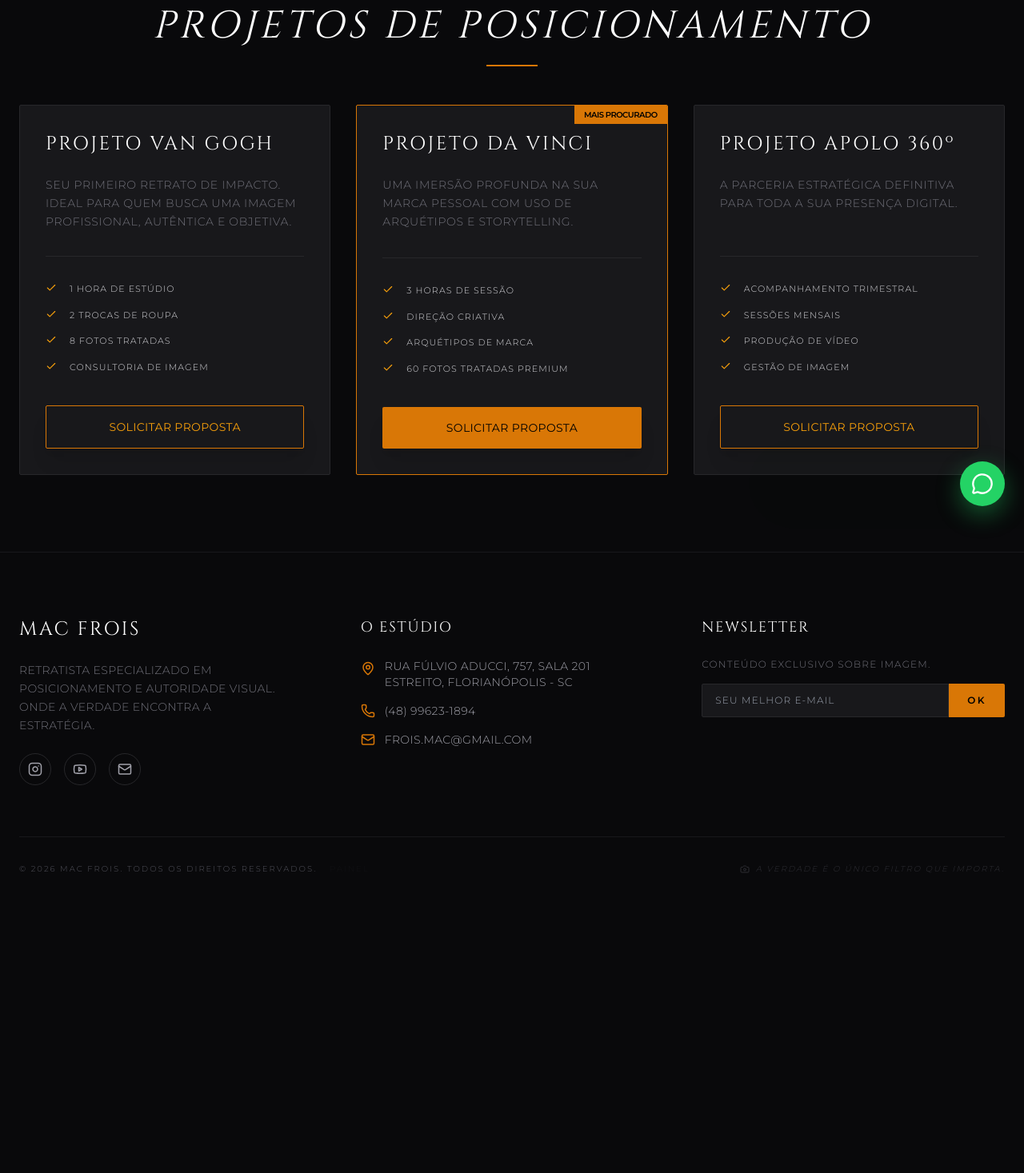
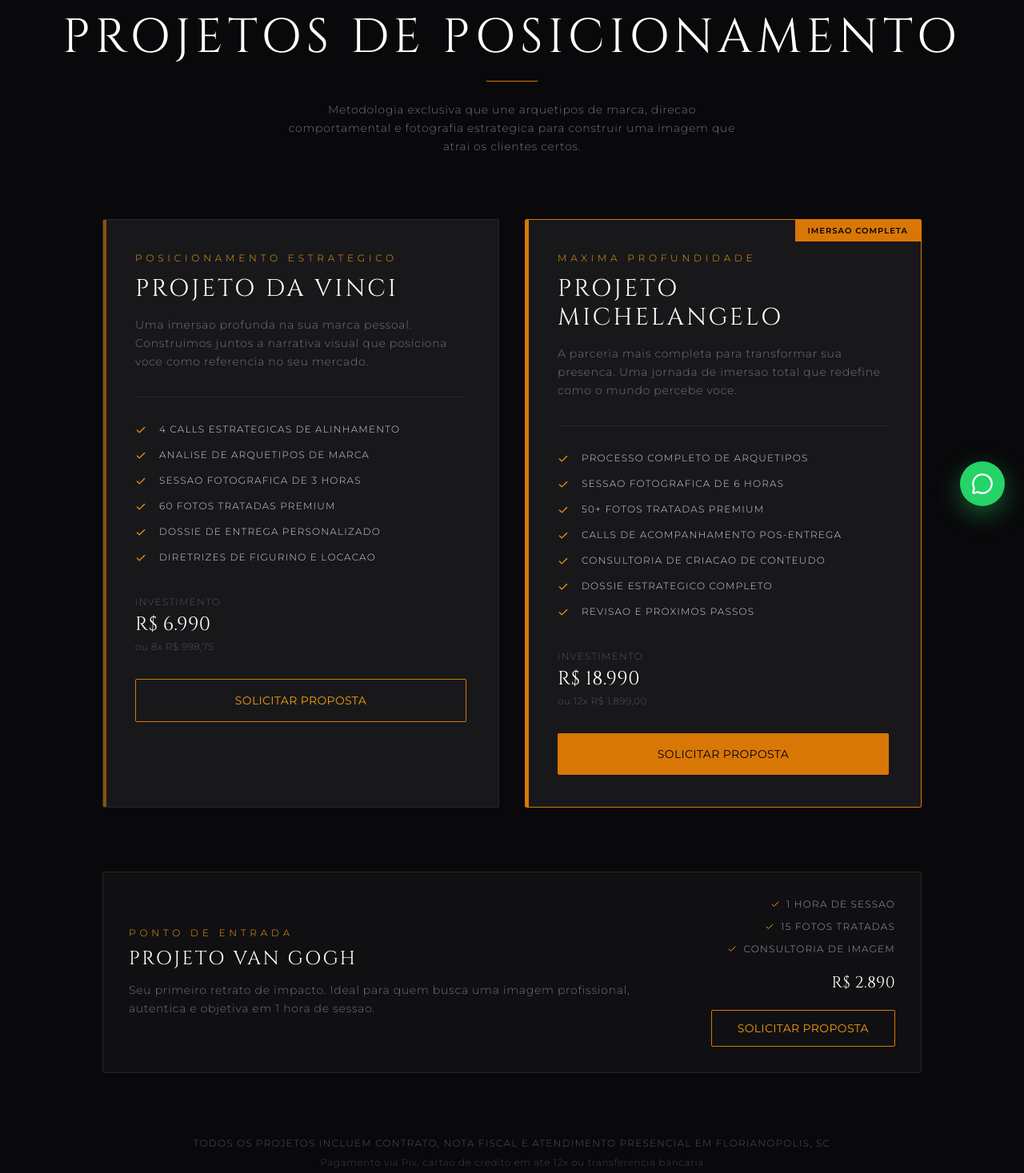
Before and after one commit to frois1982/MEU-SITE-MAC-FROIS-RETRATOS, a React (Vite) app: page /servicos in a window 1280 px wide. Shown: the part 143-1610 px from the top of the page at 80% size. Before the commit the page ends 1277 px from the top, so only its background shows below. Built offline with nearby package versions, Linux system fonts and the light colour scheme.

Commit message:
Servicos: redesign com Da Vinci e Michelangelo em destaque
Refactor ServicesAndProducts component by removing unused imports, updating document title and meta description, and modifying the structure of service and product listings.

```diff
--- a/pages/ServicesAndProducts.tsx
+++ b/pages/ServicesAndProducts.tsx
@@ -1,283 +1,176 @@
-
-import React, { useState, useEffect } from 'react';
-import { Link } from 'react-router-dom';
-import { SectionTitle, Button, Card, Skeleton } from '../components/UI';
-import { DRIVE_SCRIPT_URL } from '../config';
-import { Check, Target, Video, Zap, Smartphone, FileText, ClipboardCheck, Sparkles, Cpu, Clock } from 'lucide-react';
-import { Service, Product } from '../types';
+import React, { useEffect } from 'react';
+import { SectionTitle, Button } from '../components/UI';
+import { Check, Clock, Star } from 'lucide-react';
 
 export const Services: React.FC = () => {
   useEffect(() => {
-    document.title = 'Serviços e Projetos | Mac Frois — Retratos e Posicionamento de Imagem';
+    document.title = 'Projetos | Mac Frois — Retratos Corporativos e Posicionamento de Imagem';
     const meta = document.querySelector('meta[name="description"]');
-    if (meta) meta.setAttribute('content', 'Conheça os projetos Van Gogh, Da Vinci e Michelangelo — metodologia exclusiva de retratos corporativos e posicionamento de imagem em Florianópolis, SC. Preços e detalhes.');
+    if (meta) meta.setAttribute('content', 'Projetos Da Vinci e Michelangelo — metodologia exclusiva de retratos corporativos e posicionamento de imagem em Florianopolis, SC.');
     const canonical = document.querySelector('link[rel="canonical"]');
     if (canonical) canonical.setAttribute('href', 'https://www.macfrois.com.br/servicos');
   }, []);
 
   const getWhatsappLink = (projectName: string) => {
     const baseUrl = "https://wa.me/5548996231894";
-    const message = encodeURIComponent(`Olá Mac, estive no seu site e gostaria de solicitar uma proposta para o ${projectName}. Como podemos prosseguir?`);
+    const message = encodeURIComponent(`Ola Mac, estive no seu site e gostaria de solicitar uma proposta para o ${projectName}. Como podemos prosseguir?`);
     return `${baseUrl}?text=${message}`;
   };
-
-  const services: Service[] = [
-    {
-      id: 's1',
-      title: 'Projeto Van Gogh',
-      description: 'Seu primeiro retrato de impacto. Ideal para quem busca uma imagem profissional, autêntica e objetiva.',
-      features: ['1 hora de estúdio', '2 trocas de roupa', '8 fotos tratadas', 'Consultoria de imagem']
-    },
-    {
-      id: 's2',
-      title: 'Projeto Da Vinci',
-      description: 'Uma imersão profunda na sua marca pessoal com uso de arquétipos e storytelling.',
-      features: ['3 horas de sessão', 'Direção Criativa', 'Arquétipos de Marca', '60 fotos tratadas premium']
-    },
-    {
-      id: 's3',
-      title: 'Projeto Apolo 360º',
-      description: 'A parceria estratégica definitiva para toda a sua presença digital.',
-      features: ['Acompanhamento Trimestral', 'Sessões Mensais', 'Produção de Vídeo', 'Gestão de Imagem']
-    }
-  ];
 
   return (
     <div className="pt-32 pb-24 bg-zinc-950 min-h-screen">
       <div className="container mx-auto px-6 text-zinc-200">
-        <SectionTitle title="Projetos de Posicionamento" subtitle="Imagem com Autoridade" />
-        <div className="grid lg:grid-cols-3 gap-8">
-          {services.map((service, idx) => (
-            <div key={service.id} className={`bg-zinc-900 border ${idx === 1 ? 'border-gold-600' : 'border-zinc-800'} p-8 flex flex-col rounded-sm hover:border-gold-500 transition-all group relative overflow-hidden`}>
-              {idx === 1 && (
-                <div className="absolute top-0 right-0 bg-gold-600 text-black text-[10px] font-bold px-3 py-1 tracking-tighter">
-                  MAIS PROCURADO
+
+        {/* Header */}
+        <div className="text-center mb-20">
+          <p className="text-gold-500 text-xs tracking-[0.4em] uppercase mb-4">Imagem com Autoridade</p>
+          <h1 className="text-4xl md:text-6xl font-serif text-white mb-6">Projetos de Posicionamento</h1>
+          <div className="w-16 h-px bg-gold-600 mx-auto mb-6" />
+          <p className="text-zinc-500 text-sm max-w-xl mx-auto tracking-wider leading-relaxed">
+            Metodologia exclusiva que une arquetipos de marca, direcao comportamental e fotografia estrategica para construir uma imagem que atrai os clientes certos.
+          </p>
         </div>
-              )}
-              <h3 className="text-2xl font-serif text-white mb-6">{service.title}</h3>
-              <p className="text-zinc-500 mb-8 text-sm flex-grow uppercase tracking-wider leading-relaxed">{service.description}</p>
+
+        {/* Dois projetos principais */}
+        <div className="grid lg:grid-cols-2 gap-8 max-w-5xl mx-auto mb-20">
+
+          {/* Projeto Da Vinci */}
+          <div className="bg-zinc-900 border border-zinc-800 p-10 flex flex-col rounded-sm hover:border-gold-600/50 transition-all duration-500 group relative overflow-hidden">
+            <div className="absolute top-0 left-0 w-1 h-full bg-gold-600 opacity-60" />
+            <p className="text-gold-500 text-xs tracking-[0.4em] uppercase mb-3">Posicionamento Estrategico</p>
+            <h2 className="text-3xl font-serif text-white mb-4">Projeto Da Vinci</h2>
+            <p className="text-zinc-500 text-sm tracking-wider leading-relaxed mb-8">
+              Uma imersao profunda na sua marca pessoal. Construimos juntos a narrativa visual que posiciona voce como referencia no seu mercado.
+            </p>
             <ul className="space-y-4 mb-10 border-t border-zinc-800 pt-8">
-                {service.features.map((f, i) => (
-                  <li key={i} className="flex items-start text-zinc-300 text-[11px] tracking-widest uppercase">
-                    <Check size={14} className="text-gold-500 mr-4 shrink-0" />
+              {[
+                '4 calls estrategicas de alinhamento',
+                'Analise de arquetipos de marca',
+                'Sessao fotografica de 3 horas',
+                '60 fotos tratadas premium',
+                'Dossie de entrega personalizado',
+                'Diretrizes de figurino e locacao'
+              ].map((f, i) => (
+                <li key={i} className="flex items-start text-zinc-300 text-xs tracking-widest uppercase">
+                  <Check size={14} className="text-gold-500 mr-4 shrink-0 mt-0.5" />
                   {f}
                 </li>
               ))}
             </ul>
-              <a
-                href={getWhatsappLink(service.title)}
-                target="_blank"
-                rel="noopener noreferrer"
-                className="block w-full"
-              >
-                <Button variant={idx === 1 ? 'primary' : 'outline'} className="w-full py-4 shadow-xl">
+            <div className="mb-8">
+              <p className="text-zinc-600 text-xs tracking-widest uppercase mb-1">Investimento</p>
+              <p className="text-white text-2xl font-serif">R$ 6.990</p>
+              <p className="text-zinc-600 text-xs mt-1">ou 8x R$ 998,75</p>
+            </div>
+            <a href={getWhatsappLink('Projeto Da Vinci')} target="_blank" rel="noopener noreferrer" className="block w-full">
+              <Button variant="outline" className="w-full py-4">
                 Solicitar Proposta
               </Button>
             </a>
           </div>
+
+          {/* Projeto Michelangelo */}
+          <div className="bg-zinc-900 border border-gold-600 p-10 flex flex-col rounded-sm hover:border-gold-400 transition-all duration-500 group relative overflow-hidden">
+            <div className="absolute top-0 right-0 bg-gold-600 text-black text-[10px] font-bold px-4 py-1.5 tracking-widest">
+              IMERSAO COMPLETA
+            </div>
+            <div className="absolute top-0 left-0 w-1 h-full bg-gold-600" />
+            <p className="text-gold-500 text-xs tracking-[0.4em] uppercase mb-3">Maxima Profundidade</p>
+            <h2 className="text-3xl font-serif text-white mb-4">Projeto Michelangelo</h2>
+            <p className="text-zinc-500 text-sm tracking-wider leading-relaxed mb-8">
+              A parceria mais completa para transformar sua presenca. Uma jornada de imersao total que redefine como o mundo percebe voce.
+            </p>
+            <ul className="space-y-4 mb-10 border-t border-zinc-800 pt-8">
+              {[
+                'Processo completo de arquetipos',
+                'Sessao fotografica de 6 horas',
+                '50+ fotos tratadas premium',
+                'Calls de acompanhamento pos-entrega',
+                'Consultoria de criacao de conteudo',
+                'Dossie estrategico completo',
+                'Revisao e proximos passos'
+              ].map((f, i) => (
+                <li key={i} className="flex items-start text-zinc-300 text-xs tracking-widest uppercase">
+                  <Check size={14} className="text-gold-500 mr-4 shrink-0 mt-0.5" />
+                  {f}
+                </li>
               ))}
+            </ul>
+            <div className="mb-8">
+              <p className="text-zinc-600 text-xs tracking-widest uppercase mb-1">Investimento</p>
+              <p className="text-white text-2xl font-serif">R$ 18.990</p>
+              <p className="text-zinc-600 text-xs mt-1">ou 12x R$ 1.899,00</p>
             </div>
+            <a href={getWhatsappLink('Projeto Michelangelo')} target="_blank" rel="noopener noreferrer" className="block w-full">
+              <Button variant="primary" className="w-full py-4">
+                Solicitar Proposta
+              </Button>
+            </a>
+          </div>
+        </div>
+
+        {/* Card menor Van Gogh */}
+        <div className="max-w-5xl mx-auto">
+          <div className="bg-zinc-900/50 border border-zinc-800 p-8 rounded-sm flex flex-col md:flex-row items-center gap-8 hover:border-zinc-700 transition-all duration-300">
+            <div className="flex-1">
+              <p className="text-gold-500 text-xs tracking-[0.4em] uppercase mb-2">Ponto de Entrada</p>
+              <h3 className="text-2xl font-serif text-white mb-3">Projeto Van Gogh</h3>
+              <p className="text-zinc-500 text-sm tracking-wider leading-relaxed">
+                Seu primeiro retrato de impacto. Ideal para quem busca uma imagem profissional, autentica e objetiva em 1 hora de sessao.
+              </p>
+            </div>
+            <div className="flex flex-col gap-3 items-center md:items-end shrink-0">
+              {['1 hora de sessao', '15 fotos tratadas', 'Consultoria de imagem'].map((f, i) => (
+                <div key={i} className="flex items-center gap-2 text-zinc-400 text-xs tracking-widest uppercase">
+                  <Check size={12} className="text-gold-500" />
+                  {f}
+                </div>
+              ))}
+              <p className="text-white text-xl font-serif mt-2">R$ 2.890</p>
+              <a href={getWhatsappLink('Projeto Van Gogh')} target="_blank" rel="noopener noreferrer">
+                <Button variant="outline" className="mt-2 px-8">
+                  Solicitar Proposta
+                </Button>
+              </a>
+            </div>
+          </div>
+        </div>
+
+        {/* Rodape informativo */}
+        <div className="text-center mt-20">
+          <p className="text-zinc-600 text-xs tracking-widest uppercase">
+            Todos os projetos incluem contrato, nota fiscal e atendimento presencial em Florianopolis, SC
+          </p>
+          <p className="text-zinc-700 text-xs mt-2 tracking-wider">
+            Pagamento via Pix, cartao de credito em ate 12x ou transferencia bancaria
+          </p>
+        </div>
+
       </div>
     </div>
   );
 };
 
 export const Products: React.FC = () => {
-  const [loading, setLoading] = useState(true);
-  const [images, setImages] = useState<{ [key: string]: string }>({
-    p1: 'https://images.unsplash.com/photo-1542038784456-1ea8e935640e?q=80&w=400&auto=format&fit=crop&grayscale=true',
-    p2: 'https://images.unsplash.com/photo-1517694712202-14dd9538aa97?q=80&w=400&auto=format&fit=crop&grayscale=true',
-    p3: 'https://images.unsplash.com/photo-1506794778202-cad84cf45f1d?q=80&w=400&auto=format&fit=crop&grayscale=true',
-    ment1: 'https://images.unsplash.com/photo-1551434678-e076c223a692?q=80&w=400&auto=format&fit=crop&grayscale=true',
-    ment2: 'https://images.unsplash.com/photo-1516035069371-29a1b244cc32?q=80&w=400&auto=format&fit=crop&grayscale=true'
-  });
-
-  const getProductWhatsappLink = (productTitle: string, isComingSoon: boolean) => {
-    const baseUrl = "https://wa.me/5548996231894";
-    let message = "";
-
-    if (productTitle.includes("Edição")) {
-      message = "Olá Mac! Vi o Lúmina Edição no site e quero fotos com pele de modelo e estilo instagramável. Como funciona?";
-    } else if (isComingSoon) {
-      message = `Olá Mac! Quero ser avisado em primeira mão sobre o lançamento do ${productTitle}. Me coloque na lista de espera!`;
-    } else {
-      message = `Olá Mac! Vi o produto ${productTitle} no seu site e gostaria de mais informações.`;
-    }
-
-    return `${baseUrl}?text=${encodeURIComponent(message)}`;
-  };
-
   useEffect(() => {
-    if (!DRIVE_SCRIPT_URL) return;
-
-    fetch(DRIVE_SCRIPT_URL)
-      .then(res => res.json())
-      .then(data => {
-        if (Array.isArray(data)) {
-          const newImages = { ...images };
-          data.forEach((file: any) => {
-            const name = file.name.toUpperCase();
-            if (name.startsWith('PROD1_')) newImages.p1 = file.url;
-            if (name.startsWith('PROD2_')) newImages.p2 = file.url;
-            if (name.startsWith('PROD3_')) newImages.p3 = file.url;
-            if (name.startsWith('MENTORIA1_')) newImages.ment1 = file.url;
-            if (name.startsWith('MENTORIA2_')) newImages.ment2 = file.url;
-          });
-          setImages(newImages);
-        }
-        setLoading(false);
-      })
-      .catch(err => {
-        console.error("Erro Produtos Drive:", err);
-        setLoading(false);
-      });
+    document.title = 'Produtos Digitais | Mac Frois';
   }, []);
-
-  const products: (Product & { features?: string[], icon?: React.ReactNode, isLuminaPro?: boolean })[] = [
-    {
-      id: 'p1',
-      title: 'Lúmina: Edição',
-      description: 'Aplicativo de edição de fotos. Aplique presets com um clique, tratando sua pele com categoria de modelo e estilo instagramável.',
-      price: 'R$ 297,00',
-      badge: 'Aplicativo',
-      ctaLink: '#',
-      imageUrl: images.p1,
-      icon: <Sparkles className="text-gold-500 mb-2" size={20} />,
-      features: ['Presets One-Click', 'Pele de Modelo', 'Estética Visual']
-    },
-    {
-      id: 'p2',
-      title: 'Lúmina Pro',
-      description: 'Gerenciamento de galeria com IA. Organiza, seleciona e limpa sua biblioteca em tempo real, 24h por dia, liberando seu tempo.',
-      price: 'R$ 19,90/mês',
-      badge: 'Inteligência Artificial',
-      ctaLink: '/lumina-pro',
-      imageUrl: images.p2,
-      isLuminaPro: true,
-      icon: <Cpu className="text-gold-500 mb-2" size={20} />,
-      features: ['Organização IA', 'Seleção em Tempo Real', 'Suporte 24h']
-    },
-    {
-      id: 'p3',
-      title: 'Pack Ouro & Sombra',
-      description: 'A coleção definitiva de presets para Lightroom. Em breve, a assinatura visual do Mac Frois disponível para o seu fluxo.',
-      price: 'Em Breve',
-      badge: 'Lançamento',
-      ctaLink: '#',
-      imageUrl: images.p3,
-      icon: <Clock className="text-gold-500 mb-2" size={20} />,
-      features: ['Presets Lightroom', 'Assinatura Mac Frois', 'Fila de Espera']
-    }
-  ];
 
   return (
     <div className="pt-32 pb-24 bg-black min-h-screen">
-      <div className="container mx-auto px-6 text-zinc-200">
-        <div className="text-center mb-16">
-           <SectionTitle title="Mac Frois Digital" subtitle="Expanda sua autoridade" />
-        </div>
-
-        <div className="grid md:grid-cols-3 gap-10 mb-24">
-          {products.map((p) => (
-            <Card key={p.id} className="!p-0 overflow-hidden group border-zinc-900 flex flex-col h-full bg-zinc-900/40">
-               <div className="h-64 overflow-hidden relative">
-                 {loading ? <Skeleton className="w-full h-full" /> : (
-                   <img
-                    src={p.imageUrl}
-                    className="w-full h-full object-cover grayscale group-hover:grayscale-0 transition-all duration-700 group-hover:scale-110 opacity-70 group-hover:opacity-100"
-                    alt={p.title}
-                   />
-                 )}
-                 <div className="absolute top-4 left-4">
-                    <span className="bg-black/80 backdrop-blur-md text-gold-500 border border-gold-500/30 text-[9px] font-bold px-3 py-1 uppercase tracking-widest">{p.badge}</span>
-                 </div>
-               </div>
-               <div className="p-8 flex flex-col flex-grow">
-                 <div className="flex items-center gap-2 mb-2">
-                    {p.icon}
-                    <h3 className="text-xl font-serif text-white tracking-widest">{p.title}</h3>
-                 </div>
-                 <p className="text-zinc-500 text-[11px] mb-8 uppercase leading-relaxed font-light tracking-wider flex-grow">{p.description}</p>
-
-                 <div className="space-y-2 mb-8">
-                    {p.features?.map((f, i) => (
-                      <div key={i} className="flex items-center text-[9px] text-zinc-400 tracking-[0.2em] uppercase">
-                        <div className="w-1 h-1 bg-gold-600 mr-3 rounded-full"></div>
-                        {f}
-                      </div>
-                    ))}
-                 </div>
-
-                 <div className="flex items-center justify-between pt-6 border-t border-zinc-800">
-                    <span className="text-gold-500 font-bold tracking-widest">{p.price}</span>
-                    {p.isLuminaPro ? (
-                      <Link to="/lumina-pro">
-                        <Button variant="outline" className="!py-2 !px-4 !text-[10px] !border-zinc-800 hover:!border-gold-500 transition-colors">
-                          CONHECER
-                        </Button>
-                      </Link>
-                    ) : (
+      <div className="container mx-auto px-6 text-zinc-200 text-center">
+        <SectionTitle title="Em Breve" subtitle="Mac Frois Digital" />
+        <p className="text-zinc-500 text-sm tracking-wider mt-8">
+          Novos produtos digitais chegando em breve.
+        </p>
         <a
-                        href={getProductWhatsappLink(p.title, p.price === 'Em Breve')}
+          href="https://wa.me/5548996231894"
           target="_blank"
           rel="noopener noreferrer"
-                        className="inline-block"
+          className="inline-block mt-8 px-8 py-3 border border-gold-600 text-gold-500 text-xs tracking-[0.3em] uppercase hover:bg-gold-600/10 transition-all duration-300"
         >
-                        <Button variant="outline" className="!py-2 !px-4 !text-[10px] !border-zinc-800 hover:!border-gold-500 transition-colors">
-                          {p.price === 'Em Breve' ? 'ME AVISE' : 'CONHECER'}
-                        </Button>
+          Falar com Mac Frois
         </a>
-                    )}
-                 </div>
-               </div>
-            </Card>
-          ))}
-        </div>
-
-        <div className="bg-zinc-900/50 border border-zinc-800 p-8 md:p-16 flex flex-col md:flex-row items-center gap-16 backdrop-blur-sm relative overflow-hidden">
-            <div className="absolute top-0 right-0 w-64 h-64 bg-gold-600/5 rounded-full blur-[100px] pointer-events-none"></div>
-            <div className="md:w-1/2 relative z-10">
-                <span className="text-gold-600 text-[10px] font-bold uppercase tracking-[0.4em] mb-4 block">Aplicação: Mentoria Retratista</span>
-                <h3 className="text-4xl font-serif text-white mb-4 tracking-widest">Poder da Imagem que Vende</h3>
-                <h4 className="text-gold-500 text-lg font-serif italic mb-8">Mentoria para profissionais • Resultados Reais</h4>
-
-                <p className="text-zinc-400 mb-10 leading-relaxed font-light text-sm tracking-widest uppercase">
-                    Acompanhamento individual para quem busca a construção de uma imagem que gera lucro, recognition e presença. Retratos que vendem sua autoridade.
-                </p>
-
-                <ul className="space-y-5 mb-12">
-                    <li className="flex items-center text-zinc-300 text-[11px] tracking-widest uppercase"><Video size={16} className="mr-4 text-gold-500"/> 06 Encontros Individuais e Ao Vivo</li>
-                    <li className="flex items-center text-zinc-300 text-[11px] tracking-widest uppercase"><Target size={16} className="mr-4 text-gold-500"/> Estratégia de Posicionamento</li>
-                    <li className="flex items-center text-zinc-300 text-[11px] tracking-widest uppercase"><Smartphone size={16} className="mr-4 text-gold-500"/> Suporte WhatsApp com Mac Frois</li>
-                    <li className="flex items-center text-zinc-300 text-[11px] tracking-widest uppercase"><FileText size={16} className="mr-4 text-gold-500"/> Material de Apoio Personalizado</li>
-                    <li className="flex items-center text-zinc-300 text-[11px] tracking-widest uppercase"><ClipboardCheck size={16} className="mr-4 text-gold-500"/> Entregáveis para sua Imagem</li>
-                </ul>
-
-                <a href="https://yhluvxb5n5l.typeform.com/to/IA5uA5eO" target="_blank" rel="noopener noreferrer" className="block w-full md:inline-block">
-                  <Button className="px-12 py-5 tracking-[0.3em] w-full border-none shadow-[0_0_30px_rgba(217,119,6,0.1)]">APLICAR PARA A MENTORIA</Button>
-                </a>
-            </div>
-            <div className="md:w-1/2 grid grid-cols-2 gap-4 relative z-10">
-                <div className="overflow-hidden rounded-sm h-64 md:h-80">
-                  {loading ? <Skeleton className="w-full h-full" /> : (
-                    <img
-                      src={images.ment1}
-                      className="w-full h-full object-cover opacity-60 grayscale hover:opacity-100 transition-all duration-700 hover:scale-105"
-                      alt="Mentoria 1"
-                    />
-                  )}
-                </div>
-                <div className="overflow-hidden rounded-sm h-64 md:h-80 mt-12 border-l border-gold-600/20">
-                  {loading ? <Skeleton className="w-full h-full" /> : (
-                    <img
-                      src={images.ment2}
-                      className="w-full h-full object-cover opacity-60 grayscale hover:opacity-100 transition-all duration-700 hover:scale-105"
-                      alt="Mentoria 2"
-                    />
-                  )}
-                </div>
-            </div>
-        </div>
       </div>
     </div>
   );
```
Lines whose indentation alone changed are shown as unchanged.
